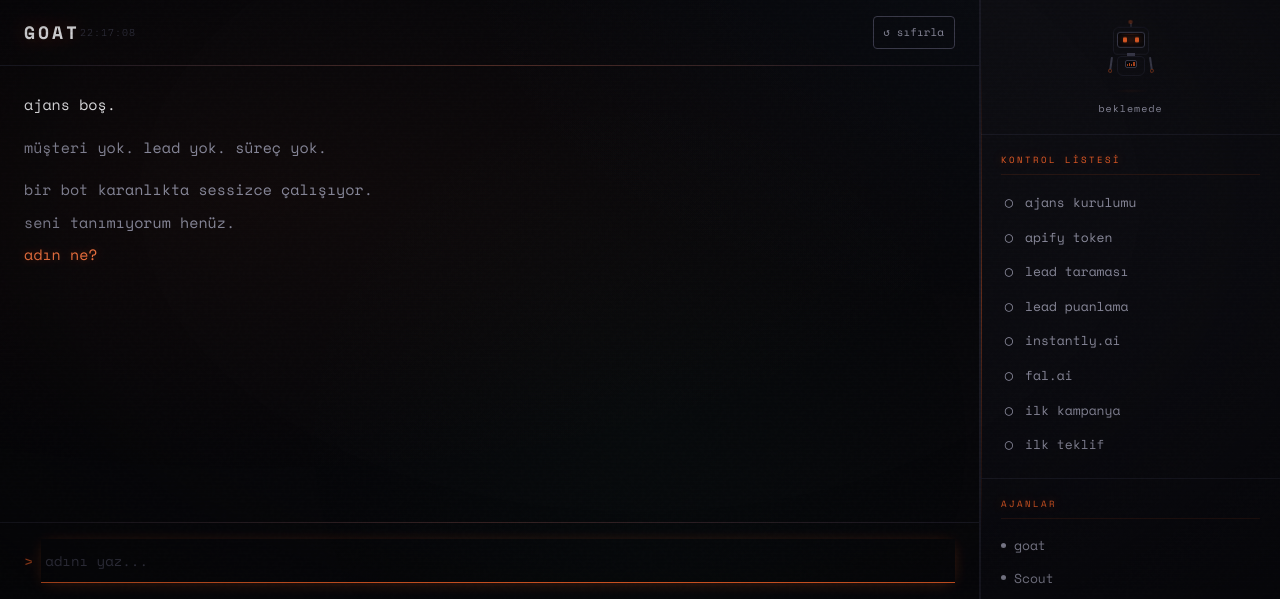
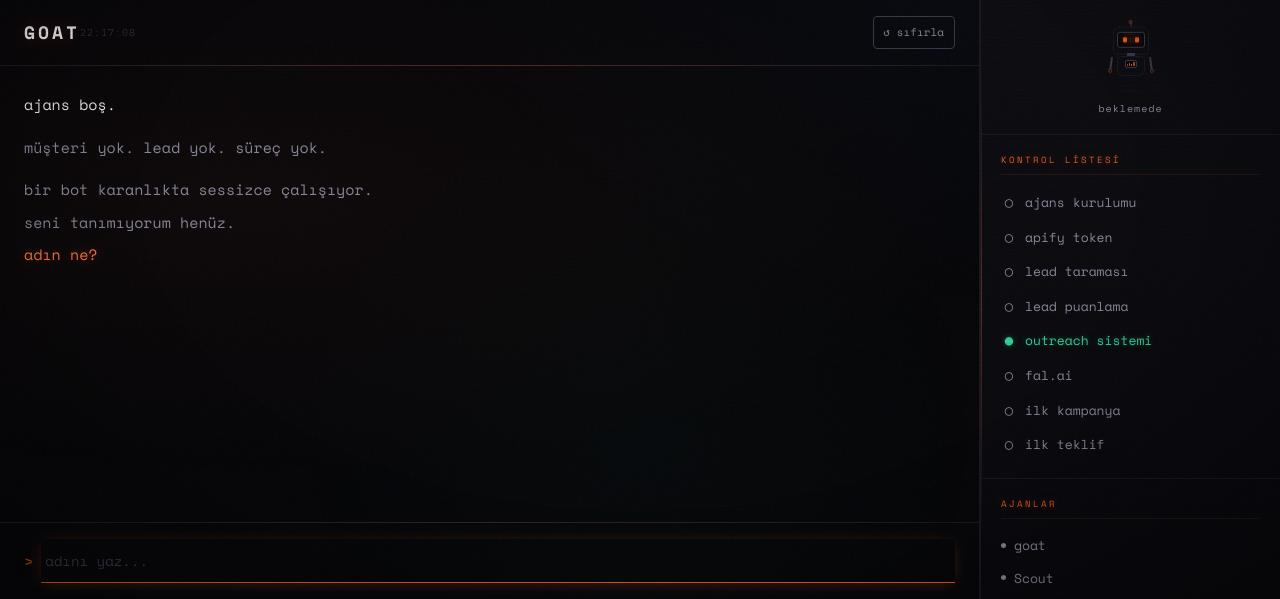
Before and after one commit to kenanntrkz/goat-bot, a FastAPI app: page / in a window 1280 px wide. Shown: the part 201-800 px from the top of the page. Run offline with FastAPI, Linux system fonts and the light colour scheme.

Commit message:
Dashboard: replace Instantly.ai references with Turkoz Outreach

```diff
--- a/templates/dashboard.html
+++ b/templates/dashboard.html
@@ -818,7 +818,7 @@ body::before {
       <div class="check-item" id="chkApify"><span class="chk">○</span> apify token</div>
       <div class="check-item" id="chkScout"><span class="chk">○</span> lead taraması</div>
       <div class="check-item" id="chkFilter"><span class="chk">○</span> lead puanlama</div>
-      <div class="check-item" id="chkInstantly"><span class="chk">○</span> instantly.ai</div>
+      <div class="check-item" id="chkInstantly"><span class="chk">○</span> outreach sistemi</div>
       <div class="check-item" id="chkFal"><span class="chk">○</span> fal.ai</div>
       <div class="check-item" id="chkOutreach"><span class="chk">○</span> ilk kampanya</div>
       <div class="check-item" id="chkPitch"><span class="chk">○</span> ilk teklif</div>
@@ -904,7 +904,7 @@ const BOOT_LINES = [
   { text: 'Servisler yükleniyor...', cls: '', delay: 80 },
   { text: '  Apify tarayıcı ....... HAZIR', cls: '', delay: 70 },
   { text: '  fal.ai görsel ........ HAZIR', cls: '', delay: 70 },
-  { text: '  Instantly.ai email ... BEKLEMEDE', cls: '', delay: 70 },
+  { text: '  Outreach sistemi ..... HAZIR', cls: '', delay: 70 },
   { text: '', cls: '', delay: 60 },
   { text: 'Kontrol paneli :7778 üzerinde aktif', cls: '', delay: 90 },
   { text: 'Tüm sistemler çalışıyor.', cls: 'green', delay: 200 },
@@ -1274,18 +1274,6 @@ function doFilter() {
 }
 
 function doOutreach() {
-  if (!CFG.instantly_api_key) {
-    lineDelay = 0;
-    gap();
-    write('outreach için instantly.ai API anahtarı gerekli.', 'yellow');
-    write('  → instantly.ai hesabından API key al: app.instantly.ai/settings', 'dim indent');
-    gap();
-    write('instantly API key\'ini yaz:', 'accent');
-    onboardStep = 'instantly_key';
-    document.getElementById('input').placeholder = 'instantly api key...';
-    return;
-  }
-
   sel = 'outreach';
   lineDelay = 0;
   gap();
@@ -1310,12 +1298,12 @@ function doOutreach() {
       if (d.result.summary) write(`  ${d.result.summary}`, 'dim indent');
       if (d.result.metrics) {
         if (d.result.metrics.campaign_id) write(`  kampanya ID: ${d.result.metrics.campaign_id}`, 'dim indent');
-        if (d.result.metrics.leads_added) write(`  lead eklendi: ${d.result.metrics.leads_added}`, 'green indent');
+        if (d.result.metrics.leads_imported) write(`  lead eklendi: ${d.result.metrics.leads_imported}`, 'green indent');
         if (d.result.metrics.email_steps) write(`  email adımları: ${d.result.metrics.email_steps}`, 'dim indent');
       }
       gap();
       write('kampanya TASLAK olarak kaydedildi.', 'yellow');
-      write('  → instantly.ai panelinden aktif edebilirsin.', 'dim indent');
+      write('  → outreach.kenanturkoz.cloud adresinden yönetebilirsin.', 'dim indent');
       gap();
       action('→ teklif hazırla', () => doPitch());
       document.getElementById('headerSub').textContent = 'kampanya hazır';
@@ -1494,26 +1482,6 @@ function handleInput() {
       }, 1600);
       return;
     }
-    if (onboardStep === 'instantly_key') {
-      if (msg.toLowerCase() !== 'atla' && msg.toLowerCase() !== 'skip') {
-        CFG.instantly_api_key = msg;
-        const config = Object.assign({}, CFG, {instantly_api_key: msg});
-        fetch('/api/config', {method:'POST', headers:{'Content-Type':'application/json'}, body:JSON.stringify(config)});
-        checkDone('chkInstantly');
-        gap();
-        write('instantly.ai bağlandı.', 'green', 200);
-        gap();
-        write('şimdi kampanya oluşturabilirsin.', 'dim', 400);
-        gap();
-        action('→ email kampanyası oluştur', () => doOutreach(), 600);
-      } else {
-        gap();
-        write('instantly.ai atlandı. daha sonra ayarlayabilirsin.', 'dim', 200);
-      }
-      onboardStep = null;
-      el.placeholder = 'bir şey yaz...';
-      return;
-    }
     if (onboardStep === 'fal_key') {
       if (msg.toLowerCase() !== 'atla' && msg.toLowerCase() !== 'skip') {
         CFG.fal_key = msg;
@@ -2242,7 +2210,7 @@ function checkDone(id) {
 // Init checklist from current state
 if (CFG.agency_name) checkDone('chkSetup');
 if (CFG.apify_token) checkDone('chkApify');
-if (CFG.instantly_api_key) checkDone('chkInstantly');
+checkDone('chkInstantly'); // Outreach sistemi sunucu tarafında yapılandırılmış
 if (CFG.fal_key) checkDone('chkFal');
 // Check agent results from backend
 fetch('/api/agent/scout/result').then(r=>r.json()).then(d=>{ if(d.status!=='not_run') checkDone('chkScout'); });
```
